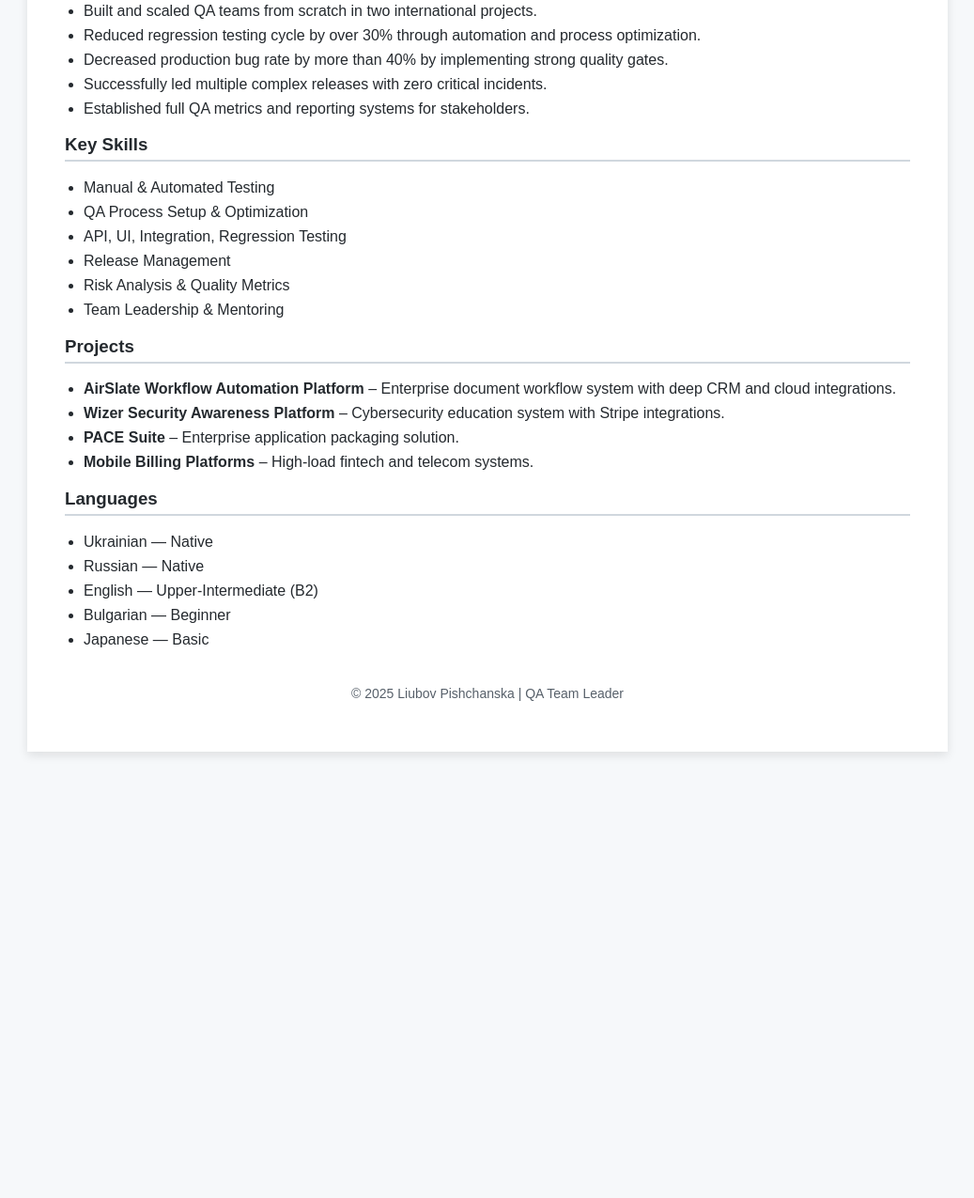
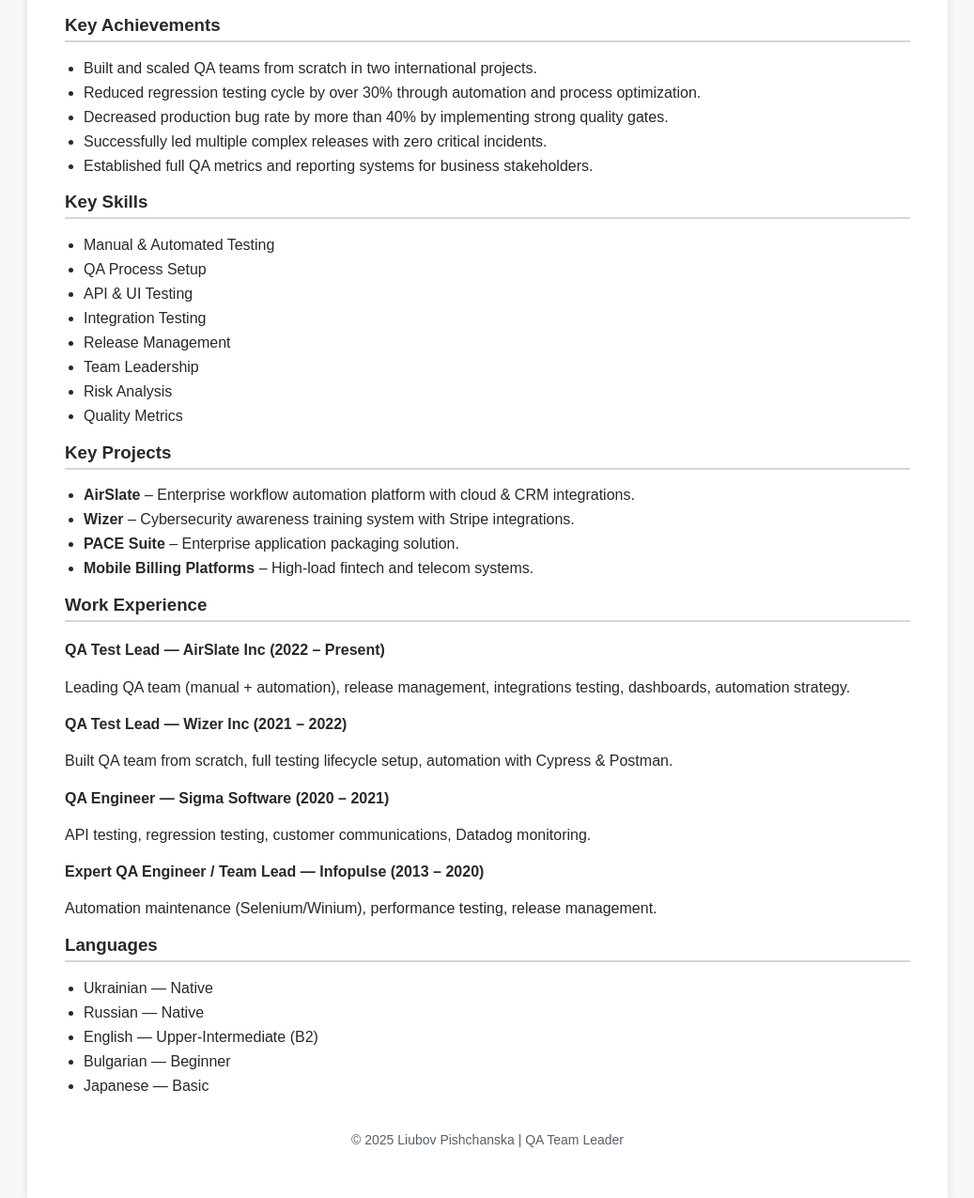
Before and after one commit to LilLiubava/lilliubava.github.io, a plain HTML site: page index.html in a window 1280 px wide. Shown: the part 547-1822 px from the top of the page at 94% size, without its empty margins (121-1158 px from the left). Before the commit the page ends 1387 px from the top, so only its background shows below. Drawn offline with Linux system fonts and the light colour scheme.

Commit message:
Update index.html

```diff
--- a/index.html
+++ b/index.html
@@ -11,7 +11,8 @@
         <header>
             <h1>Liubov Pishchanska</h1>
             <h2>QA Team Leader / Test Lead</h2>
-            <p>Location: Bulgaria, Varna | On-site / Remote / Hybrid</p>
+            <p>📍 Bulgaria, Varna | On-site / Remote / Hybrid</p>
+            <a class="cv-button" href="cv.pdf" target="_blank">Download CV (PDF)</a>
         </header>
 
         <section>
@@ -21,6 +22,7 @@
                 <li>Phone: +359888031506</li>
                 <li>Telegram: @Liubov_M_P</li>
                 <li>GitHub: <a href="https://github.com/LilLiubava" target="_blank">LilLiubava</a></li>
+                <li>LinkedIn: Available on request</li>
             </ul>
         </section>
 
@@ -41,30 +43,56 @@
                 <li>Reduced regression testing cycle by over 30% through automation and process optimization.</li>
                 <li>Decreased production bug rate by more than 40% by implementing strong quality gates.</li>
                 <li>Successfully led multiple complex releases with zero critical incidents.</li>
-                <li>Established full QA metrics and reporting systems for stakeholders.</li>
+                <li>Established full QA metrics and reporting systems for business stakeholders.</li>
             </ul>
         </section>
 
         <section>
             <h3>Key Skills</h3>
-            <ul>
+            <ul class="grid">
                 <li>Manual & Automated Testing</li>
-                <li>QA Process Setup & Optimization</li>
-                <li>API, UI, Integration, Regression Testing</li>
+                <li>QA Process Setup</li>
+                <li>API & UI Testing</li>
+                <li>Integration Testing</li>
                 <li>Release Management</li>
-                <li>Risk Analysis & Quality Metrics</li>
-                <li>Team Leadership & Mentoring</li>
+                <li>Team Leadership</li>
+                <li>Risk Analysis</li>
+                <li>Quality Metrics</li>
             </ul>
         </section>
 
         <section>
-            <h3>Projects</h3>
+            <h3>Key Projects</h3>
             <ul>
-                <li><strong>AirSlate Workflow Automation Platform</strong> – Enterprise document workflow system with deep CRM and cloud integrations.</li>
-                <li><strong>Wizer Security Awareness Platform</strong> – Cybersecurity education system with Stripe integrations.</li>
+                <li><strong>AirSlate</strong> – Enterprise workflow automation platform with cloud & CRM integrations.</li>
+                <li><strong>Wizer</strong> – Cybersecurity awareness training system with Stripe integrations.</li>
                 <li><strong>PACE Suite</strong> – Enterprise application packaging solution.</li>
                 <li><strong>Mobile Billing Platforms</strong> – High-load fintech and telecom systems.</li>
             </ul>
+        </section>
+
+        <section>
+            <h3>Work Experience</h3>
+
+            <div class="job">
+                <h4>QA Test Lead — AirSlate Inc (2022 – Present)</h4>
+                <p>Leading QA team (manual + automation), release management, integrations testing, dashboards, automation strategy.</p>
+            </div>
+
+            <div class="job">
+                <h4>QA Test Lead — Wizer Inc (2021 – 2022)</h4>
+                <p>Built QA team from scratch, full testing lifecycle setup, automation with Cypress & Postman.</p>
+            </div>
+
+            <div class="job">
+                <h4>QA Engineer — Sigma Software (2020 – 2021)</h4>
+                <p>API testing, regression testing, customer communications, Datadog monitoring.</p>
+            </div>
+
+            <div class="job">
+                <h4>Expert QA Engineer / Team Lead — Infopulse (2013 – 2020)</h4>
+                <p>Automation maintenance (Selenium/Winium), performance testing, release management.</p>
+            </div>
         </section>
 
         <section>
```
